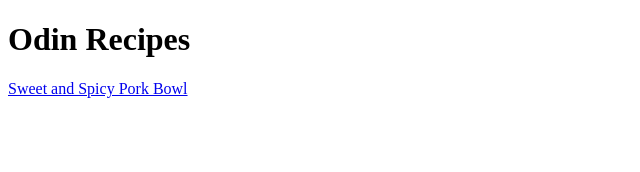
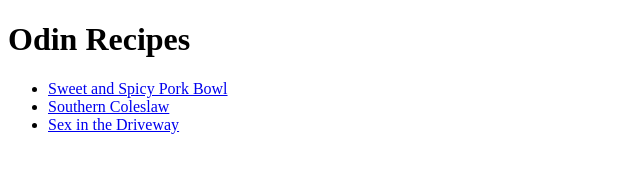
Before and after one commit to ChaouiZ/odin-recipes, a plain HTML site: page index.html in a window 1280 px wide. Shown: the whole page, without its empty margins (0-640 px from the left). Drawn offline with Linux system fonts and the light colour scheme.

Commit message:
Added Links

```diff
--- a/index.html
+++ b/index.html
@@ -4,10 +4,14 @@
     <meta charset="UTF-8">
     <meta http-equiv="X-UA-Compatible" content="IE=edge">
     <meta name="viewport" content="width=device-width, initial-scale=1.0">
-    <title>Document</title>
+    <title>Odin Recipes</title>
 </head>
 <body>
     <h1>Odin Recipes</h1>
-     <a href="recipes/sweet-and-spicy-pork.html">Sweet and Spicy Pork Bowl</a>
+    <ul>
+     <li><a href="recipes/sweet-and-spicy-pork.html">Sweet and Spicy Pork Bowl</a></li>
+     <li><a href="recipes/southern-coleslaw.html">Southern Coleslaw</a></li>
+     <li><a href="recipes/sex-in-the-driveway.html">Sex in the Driveway</a></li>
+    </ul>
 </body>
 </html>
```
